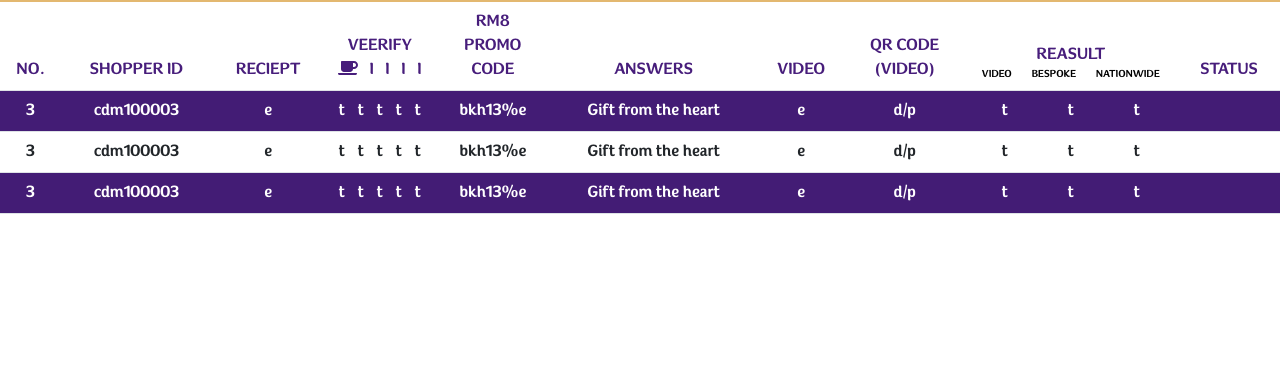
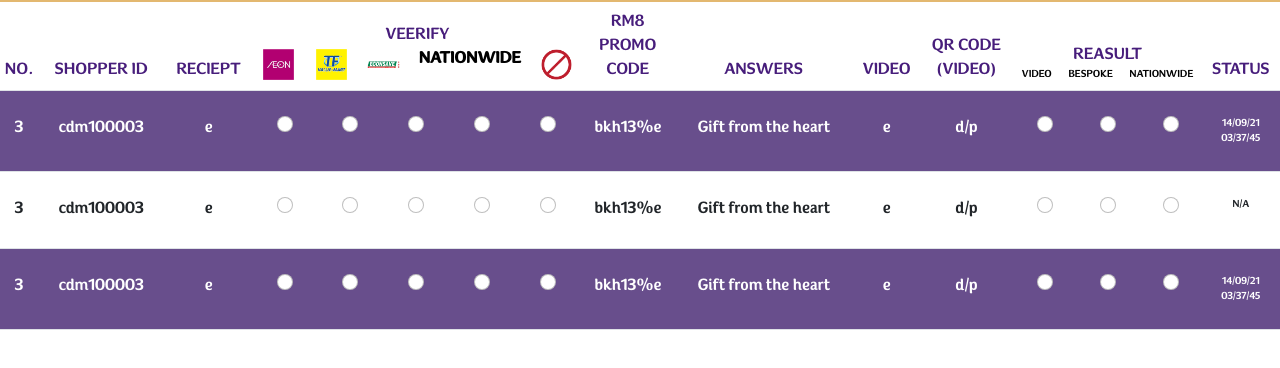
Before and after one commit to tanz645/cadbury, a React (Create React App) app in the folder client/: page /admin in a window 1280 px wide. Shown: the top 368 px of the page. Built offline with nearby package versions, Linux system fonts and the light colour scheme.

Commit message:
Dashboard

```diff
--- a/client/public/style/style.css
+++ b/client/public/style/style.css
@@ -5,6 +5,7 @@
 /* Variables */
 :root{
   --color-primary: #471d7b;
+  --color-primary-light: #6e5294;
   --color-primary-dark: #2a0a49;
   --color-secondary: #e3b870;
   --color-white: #ffffff;
@@ -348,6 +349,13 @@ button {
 thead>tr{
   border-top: 2px solid var(--color-secondary);
 }
+thead td{
+  padding-left: 0 !important;
+  padding-right: 0 !important;
+}
+thead img{
+  max-height: 35px;
+}
 
 /* Device */
 body > div > .desktop {
@@ -370,6 +378,14 @@ tbody *{
   border-top: 0 none !important;
 }
 .table-striped>tbody>tr:nth-of-type(odd)>*{
-  background-color: var(--color-primary);
+  background-color: var(--color-primary-light);
   color: var(--color-white) !important;
 }
+.table-striped>tbody>tr>*{
+  padding: 25px 0;
+}
+
+/* Fixes */
+td .form-check .form-check-input{
+  margin: auto;
+}
--- a/client/src/components/Backend.js
+++ b/client/src/components/Backend.js
@@ -17,13 +17,20 @@ export class Backend extends Component {
                   <div>VEERIFY</div>
                   <div class="d-flex">
                     <div class="flex-fill">
-
-                      <FontAwesomeIcon icon={faCoffee} />
+                      <img src="../images/AEON.png" alt="" />
                     </div>
-                    <div class="flex-fill">i</div>
-                    <div class="flex-fill">i</div>
-                    <div class="flex-fill">i</div>
-                    <div class="flex-fill">i</div>
+                    <div class="flex-fill">
+                      <img src="../images/TF.png" alt="" />
+                    </div>
+                    <div class="flex-fill">
+                      <img src="../images/Econsave.png" alt="" />
+                    </div>
+                    <div class="flex-fill">
+                      <strong className="cb-text-black">Nationwide</strong>
+                    </div>
+                    <div class="flex-fill">
+                      <img src="../images/Invalid.png" alt="" />
+                    </div>
                   </div>
                 </td>
                 <td>RM8<br />PROMO<br />CODE</td>
@@ -48,11 +55,21 @@ export class Backend extends Component {
                 <td>e</td>
                 <td>
                   <div class="d-flex">
-                    <div class="flex-fill">t</div>
-                    <div class="flex-fill">t</div>
-                    <div class="flex-fill">t</div>
-                    <div class="flex-fill">t</div>
-                    <div class="flex-fill">t</div>
+                    <div class="flex-fill form-check">
+                      <input class="form-check-input" type="radio" name="flexRadioDefault" id="flexRadioDefault1"/>
+                    </div>
+                    <div class="flex-fill form-check">
+                      <input class="form-check-input" type="radio" name="flexRadioDefault" id="flexRadioDefault1"/>
+                    </div>
+                    <div class="flex-fill form-check">
+                      <input class="form-check-input" type="radio" name="flexRadioDefault" id="flexRadioDefault1"/>
+                    </div>
+                    <div class="flex-fill form-check">
+                      <input class="form-check-input" type="radio" name="flexRadioDefault" id="flexRadioDefault1"/>
+                    </div>
+                    <div class="flex-fill form-check">
+                      <input class="form-check-input" type="radio" name="flexRadioDefault" id="flexRadioDefault1"/>
+                    </div>
                   </div>
                 </td>
                 <td>bkh13%e</td>
@@ -60,13 +77,22 @@ export class Backend extends Component {
                 <td>e</td>
                 <td>d/p</td>
                 <td>
-                  <div class="d-flex">
-                    <div class="flex-fill">t</div>
-                    <div class="flex-fill">t</div>
-                    <div class="flex-fill">t</div>
+                <div class="d-flex">
+                    <div class="flex-fill form-check">
+                      <input class="form-check-input" type="radio" name="flexRadioDefault" id="flexRadioDefault1"/>
+                    </div>
+                    <div class="flex-fill form-check">
+                      <input class="form-check-input" type="radio" name="flexRadioDefault" id="flexRadioDefault1"/>
+                    </div>
+                    <div class="flex-fill form-check">
+                      <input class="form-check-input" type="radio" name="flexRadioDefault" id="flexRadioDefault1"/>
+                    </div>
                   </div>
                 </td>
-                <td></td>
+                <td className="cb-text-small">
+                  <div>14/09/21</div>
+                  <div>03/37/45</div>
+                </td>
               </tr>
               <tr>
                 <td>3</td>
@@ -74,11 +100,21 @@ export class Backend extends Component {
                 <td>e</td>
                 <td>
                   <div class="d-flex">
-                    <div class="flex-fill">t</div>
-                    <div class="flex-fill">t</div>
-                    <div class="flex-fill">t</div>
-                    <div class="flex-fill">t</div>
-                    <div class="flex-fill">t</div>
+                    <div class="flex-fill form-check">
+                      <input class="form-check-input" type="radio" name="flexRadioDefault" id="flexRadioDefault1"/>
+                    </div>
+                    <div class="flex-fill form-check">
+                      <input class="form-check-input" type="radio" name="flexRadioDefault" id="flexRadioDefault1"/>
+                    </div>
+                    <div class="flex-fill form-check">
+                      <input class="form-check-input" type="radio" name="flexRadioDefault" id="flexRadioDefault1"/>
+                    </div>
+                    <div class="flex-fill form-check">
+                      <input class="form-check-input" type="radio" name="flexRadioDefault" id="flexRadioDefault1"/>
+                    </div>
+                    <div class="flex-fill form-check">
+                      <input class="form-check-input" type="radio" name="flexRadioDefault" id="flexRadioDefault1"/>
+                    </div>
                   </div>
                 </td>
                 <td>bkh13%e</td>
@@ -86,13 +122,21 @@ export class Backend extends Component {
                 <td>e</td>
                 <td>d/p</td>
                 <td>
-                  <div class="d-flex">
-                    <div class="flex-fill">t</div>
-                    <div class="flex-fill">t</div>
-                    <div class="flex-fill">t</div>
+                <div class="d-flex">
+                    <div class="flex-fill form-check">
+                      <input class="form-check-input" type="radio" name="flexRadioDefault" id="flexRadioDefault1"/>
+                    </div>
+                    <div class="flex-fill form-check">
+                      <input class="form-check-input" type="radio" name="flexRadioDefault" id="flexRadioDefault1"/>
+                    </div>
+                    <div class="flex-fill form-check">
+                      <input class="form-check-input" type="radio" name="flexRadioDefault" id="flexRadioDefault1"/>
+                    </div>
                   </div>
                 </td>
-                <td></td>
+                <td className="cb-text-small">
+                  N/A
+                </td>
               </tr>
               <tr>
                 <td>3</td>
@@ -100,11 +144,21 @@ export class Backend extends Component {
                 <td>e</td>
                 <td>
                   <div class="d-flex">
-                    <div class="flex-fill">t</div>
-                    <div class="flex-fill">t</div>
-                    <div class="flex-fill">t</div>
-                    <div class="flex-fill">t</div>
-                    <div class="flex-fill">t</div>
+                    <div class="flex-fill form-check">
+                      <input class="form-check-input" type="radio" name="flexRadioDefault" id="flexRadioDefault1"/>
+                    </div>
+                    <div class="flex-fill form-check">
+                      <input class="form-check-input" type="radio" name="flexRadioDefault" id="flexRadioDefault1"/>
+                    </div>
+                    <div class="flex-fill form-check">
+                      <input class="form-check-input" type="radio" name="flexRadioDefault" id="flexRadioDefault1"/>
+                    </div>
+                    <div class="flex-fill form-check">
+                      <input class="form-check-input" type="radio" name="flexRadioDefault" id="flexRadioDefault1"/>
+                    </div>
+                    <div class="flex-fill form-check">
+                      <input class="form-check-input" type="radio" name="flexRadioDefault" id="flexRadioDefault1"/>
+                    </div>
                   </div>
                 </td>
                 <td>bkh13%e</td>
@@ -112,13 +166,22 @@ export class Backend extends Component {
                 <td>e</td>
                 <td>d/p</td>
                 <td>
-                  <div class="d-flex">
-                    <div class="flex-fill">t</div>
-                    <div class="flex-fill">t</div>
-                    <div class="flex-fill">t</div>
+                <div class="d-flex">
+                    <div class="flex-fill form-check">
+                      <input class="form-check-input" type="radio" name="flexRadioDefault" id="flexRadioDefault1"/>
+                    </div>
+                    <div class="flex-fill form-check">
+                      <input class="form-check-input" type="radio" name="flexRadioDefault" id="flexRadioDefault1"/>
+                    </div>
+                    <div class="flex-fill form-check">
+                      <input class="form-check-input" type="radio" name="flexRadioDefault" id="flexRadioDefault1"/>
+                    </div>
                   </div>
                 </td>
-                <td></td>
+                <td className="cb-text-small">
+                  <div>14/09/21</div>
+                  <div>03/37/45</div>
+                </td>
               </tr>
             </tbody>
           </table>
```
